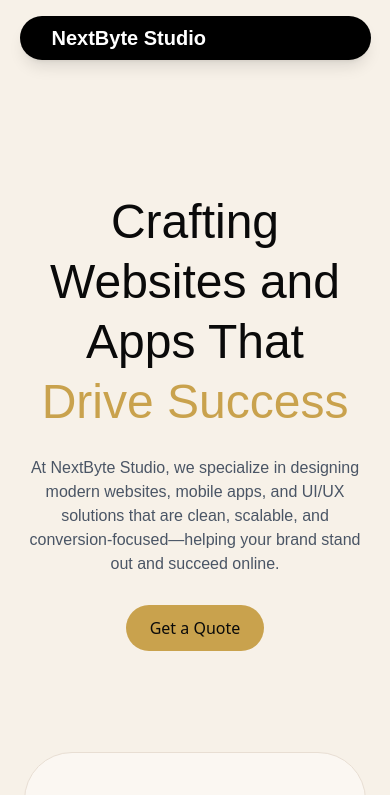
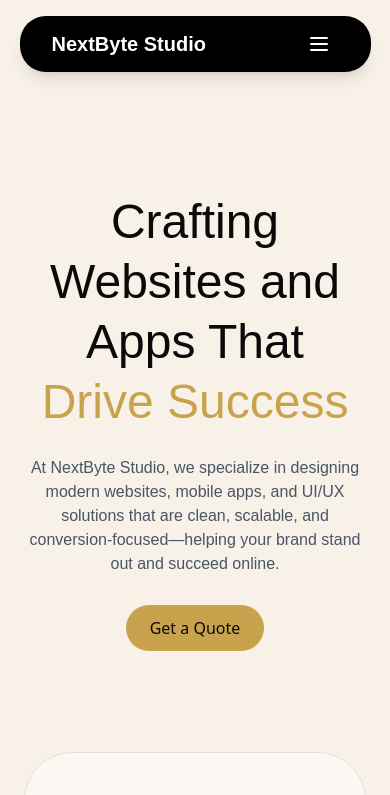
Before and after one commit to Amnafazal2004/webdesign, a Next.js app: page / in a window 390 px wide. Shown: the top 795 px of the page. Built offline with nearby package versions, Linux system fonts and the light colour scheme; a web font is replaced by a local one.

Commit message:
navbar responsive

```diff
--- a/features/Navbar.tsx
+++ b/features/Navbar.tsx
@@ -1,8 +1,13 @@
 // app/page.tsx
+"use client"; // needed for useState
+
 import Link from "next/link";
+import { useState } from "react";
 import { CyGroteskmed } from "@/lib/fonts";
 
 export default function Home() {
+  const [isOpen, setIsOpen] = useState(false);
+
   return (
     <main className="bg-black text-white flex flex-col items-center">
       {/* Floating Navbar */}
@@ -33,9 +38,61 @@
             Book a call
           </Link>
         </nav>
+
+        {/* Mobile Hamburger */}
+        <button
+          className="md:hidden flex items-center justify-center p-2 rounded-md hover:bg-gray-800 transition"
+          onClick={() => setIsOpen(!isOpen)}
+        >
+          <svg
+            className="w-6 h-6"
+            fill="none"
+            stroke="currentColor"
+            viewBox="0 0 24 24"
+            xmlns="http://www.w3.org/2000/svg"
+          >
+            {isOpen ? (
+              <path
+                strokeLinecap="round"
+                strokeLinejoin="round"
+                strokeWidth={2}
+                d="M6 18L18 6M6 6l12 12"
+              />
+            ) : (
+              <path
+                strokeLinecap="round"
+                strokeLinejoin="round"
+                strokeWidth={2}
+                d="M4 6h16M4 12h16M4 18h16"
+              />
+            )}
+          </svg>
+        </button>
       </header>
 
-
+      {/* Mobile Menu */}
+      {isOpen && (
+        <nav className="md:hidden fixed top-20 z-40 bg-black rounded-4xl w-[90%] mx-auto px-6 py-6 flex flex-col gap-4 shadow-lg">
+          <Link href="#why" className="hover:text-[#C9A24D] transition-colors">
+            Why Us
+          </Link>
+          <Link href="#about" className="hover:text-[#C9A24D] transition-colors">
+            About
+          </Link>
+          <Link href="#services" className="hover:text-[#C9A24D] transition-colors">
+            Services
+          </Link>
+          <Link href="/Portfolio" className="hover:text-[#C9A24D] transition-colors">
+            Portfolio
+          </Link>
+          <Link
+            href="#contact"
+            className="px-5 py-2 rounded-full font-medium border border-[#C9A24D] text-[#C9A24D] hover:bg-[#C9A24D] hover:text-black transition text-center"
+          >
+            Book a call
+          </Link>
+        </nav>
+      )}
     </main>
   );
 }
```
